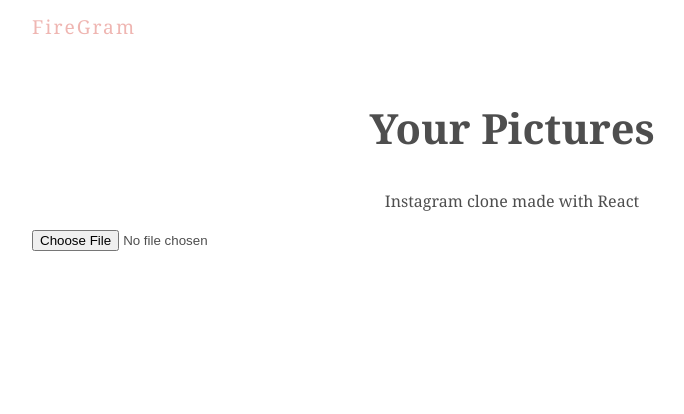
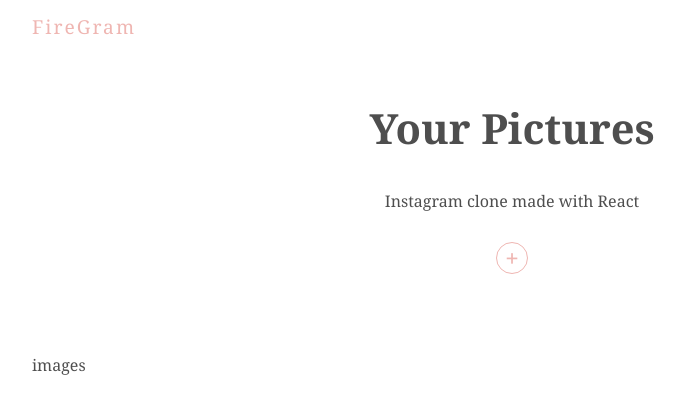
Before and after one commit to valdare/firegram, a React (Create React App) app: page / in a window 1280 px wide. Shown: the top 414 px of the page, without its empty margins (128-812 px from the left). Built offline with nearby package versions, Linux system fonts and the light colour scheme; no server answers; the database is empty.

Commit message:
update to progress bar

```diff
--- a/src/App.js
+++ b/src/App.js
@@ -1,4 +1,5 @@
 import React from 'react';
+import ImageGrid from './components/ImageGrid';
 import Title from './components/Title';
 import UploadForm from './components/UploadForm';
 
@@ -7,6 +8,7 @@ function App() {
     <div className="App">
       <Title />
       <UploadForm />
+      <ImageGrid />
     </div>
   );
 }
--- /dev/null
+++ b/src/components/ImageGrid.js
@@ -0,0 +1,13 @@
+import React from "react";
+import useFirestore from "../hooks/useFirestore";
+
+const ImageGrid = () => {
+    const { docs } = useFirestore('images');
+    console.log(docs);
+
+    return (
+        <div className="img-grid">images</div>
+    );
+}
+
+export default ImageGrid;
--- /dev/null
+++ b/src/components/ProgressBar.js
@@ -0,0 +1,19 @@
+import React from "react";
+import { useEffect } from "react/cjs/react.development";
+import useStorage from "../hooks/useStorage";
+
+const ProgressBar = ({ file, setFile }) => {
+    const { url, progress } = useStorage(file);
+
+    useEffect(() => {
+        if(url) {
+            setFile(null);
+        }
+    }, [url, setFile]);
+
+    return (
+        <div className="progress-bar" style={{ width: progress + '%' }}></div>
+    );
+}
+
+export default ProgressBar;
--- a/src/components/UploadForm.js
+++ b/src/components/UploadForm.js
@@ -1,4 +1,5 @@
 import React, {useState} from 'react';
+import ProgressBar from './ProgressBar';
 
 const UploadForm = () => {
     const [file, setFile] = useState(null);
@@ -21,10 +22,15 @@ const UploadForm = () => {
 
     return (
     <form>
-        <input type="file" onChange={changeHandler} />
+        <label>
+            <input type="file" onChange={changeHandler} />
+            <span>+</span>
+        </label>
+
         <div className="output">
-            {error && <div className="error">{error}</div>}
-            {file && <div>{file.name}</div>}
+            { error && <div className="error">{error}</div> }
+            { file && <div>{file.name}</div> }
+            { file && <ProgressBar file={file} setFile={setFile} /> }
         </div>
     </form>
     );
--- a/src/firebase/config.js
+++ b/src/firebase/config.js
@@ -1,6 +1,6 @@
-import * as firebase from 'firebase/app';
-import 'firebase/storage';
-import 'firebase/firestore';
+import firebase from 'firebase/compat/app';
+import 'firebase/compat/storage';
+import 'firebase/compat/firestore';
 
 // Your web app's Firebase configuration
 const firebaseConfig = {
@@ -17,5 +17,6 @@ firebase.initializeApp(firebaseConfig);
 
 const projectStorage = firebase.storage();
 const projectFirestore = firebase.firestore();
+const timestamp = firebase.firestore.FieldValue.serverTimestamp;
 
-export {projectStorage, projectFirestore};
+export {projectStorage, projectFirestore, timestamp};
--- /dev/null
+++ b/src/hooks/useFirestore.js
@@ -0,0 +1,24 @@
+import { useState, useEffect } from 'react';
+import { projectFirestore } from '../firebase/config';
+
+const useFirestore = (collection) => {
+    const [docs, setDocs] = useState([]);
+
+    useEffect(() => {
+        const unsub = projectFirestore.collection(collection)
+            .orderBy('createdAt', 'desc')
+            .onSnapshot((snap) => {
+                let documents = [];
+                snap.forEach(doc => {
+                    documents.push({ ...doc.data(), id: doc.id });
+                });
+                setDocs(documents);
+            });
+
+        return() => unsub();
+    }, [collection]);
+
+    return { docs }
+}
+
+export default useFirestore;
--- a/src/hooks/useStorage.js
+++ b/src/hooks/useStorage.js
@@ -1,5 +1,5 @@
 import { useState, useEffect } from 'react';
-import { projectStorage } from '../firebase/config';
+import { projectStorage, projectFirestore, timestamp } from '../firebase/config';
 
 const useStorage = (file) => {
     const [progress, setProgress] = useState(0);
@@ -9,18 +9,20 @@ const useStorage = (file) => {
     useEffect(() => {
         // references
         const storageRef = projectStorage.ref(file.name);
+        const collectionRef = projectFirestore.collection('images');
 
         storageRef.put(file).on('state_changed', (snap) => {
-            let percetageUp = (snap.byesTransferred / snap.totalByes) * 100 => {
+            let percentageUp = (snap.bytesTransferred / snap.totalBytes) * 100;
             setProgress(percentageUp);
             }, (err) => {
                 setError(err);
             }, async () => {
                 const url = await storageRef.getDownloadURL();
+                const createdAt = timestamp();
+                collectionRef.add({ url, createdAt });
                 setUrl(url);
-            });
-        });
-    }, [file]);
+            })
+        }, [file]);
 
     return { progress, url, error }
 }
--- a/src/index.css
+++ b/src/index.css
@@ -30,10 +30,45 @@ body{
 }
 
 /* upload form styles */
-
+form{
+  margin: 30px auto 10px;
+  text-align: center;
+}
+label input{
+  height: 0;
+  width: 0;
+  opacity: 0;
+}
+label{
+  display: block;
+  width: 30px;
+  height: 30px;
+  border: 1px solid var(--primary);
+  border-radius: 50%;
+  margin: 10px auto;
+  line-height: 30px;
+  color: var(--primary);
+  font-weight: bold;
+  font-size: 24px;
+}
+label:hover{
+  background: var(--primary);
+  color: white;
+}
+.output{
+  height: 60px;
+  font-size: 0.8rem;
+}
+.error{
+  color: var(--error);
+}
 
 /* progress bar styles */
-
+.progress-bar{
+  height: 5px;
+  background: var(--primary);
+  margin-top: 20px;
+}
 
 /* image grid styles */
 
```
